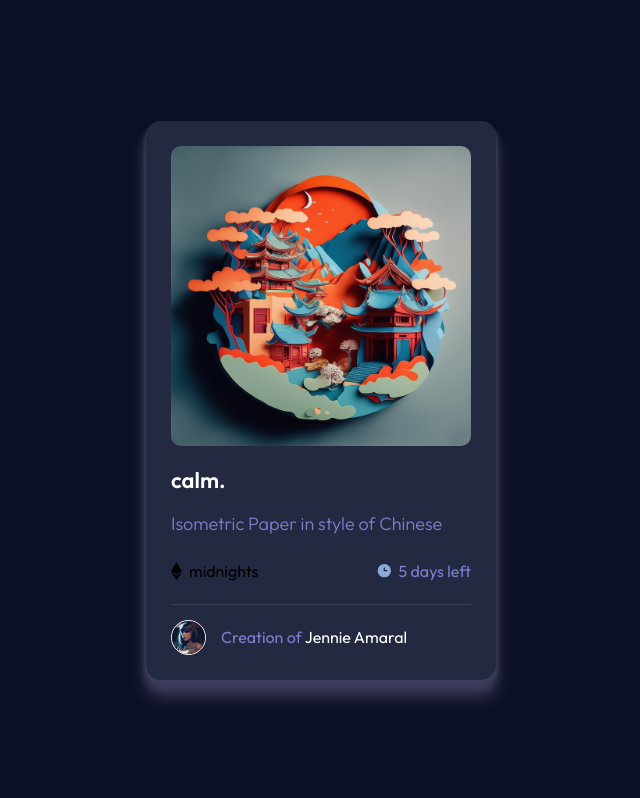
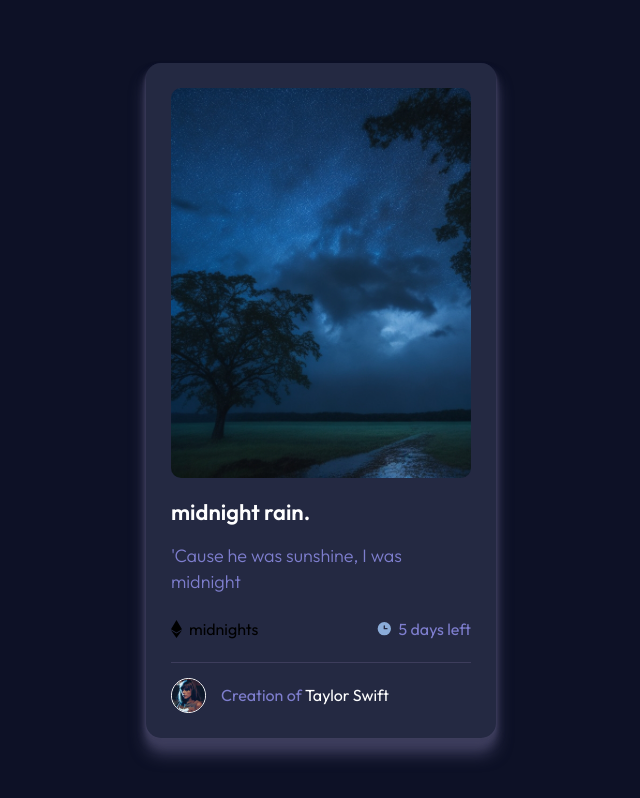
Before and after one commit to jenzinha/cards, a plain HTML site: page index.html in a window 1280 px wide. Shown: the whole page, without its empty margins (319-959 px from the left). Drawn offline with Linux system fonts and the light colour scheme.

Commit message:
puting a theme

```diff
--- a/index.html
+++ b/index.html
@@ -13,14 +13,14 @@
     <main>
         <div class="nft-card">
             <a href="#" class="image-link">
-                <img class="imagem" src="src/images/Default_isometric_Paper_in_style_of_Chinese_vibrant_colours_ch_0_53596f18-023b-448a-8d35-a23b335a1d06_1.jpg" alt="Equilibrium NFT image">
+                <img class="imagem" src="src/images/RPG_40_A_midnight_sky_illuminated_by_a_torrential_downpour_of_0.jpg" alt="Equilibrium NFT image">
             </a>
 
             <a class="titulo-link" href="#">
-                <h2 class="titulo-nft">calm.</h2>
+                <h2 class="titulo-nft">midnight rain.</h2>
             </a>
 
-            <p class="sobre">Isometric Paper in style of Chinese</p>
+            <p class="sobre">'Cause he was sunshine, I was midnight</p>
 
             <div class="info">
 
@@ -30,7 +30,7 @@
 
             <div class="criador">
                 <img  class="avatar" src="src/images/icone.jpeg" alt="creator">
-                <p class="texto">Creation of <a class="nome" href="#">Jennie Amaral</a></p>
+                <p class="texto">Creation of <a class="nome" href="#">Taylor Swift</a></p>
             </div>
 
         </div>
```
Also changed, not shown: src/images/RPG_40_A_midnight_sky_illuminated_by_a_torrential_downpour_of_0.jpg (added).
